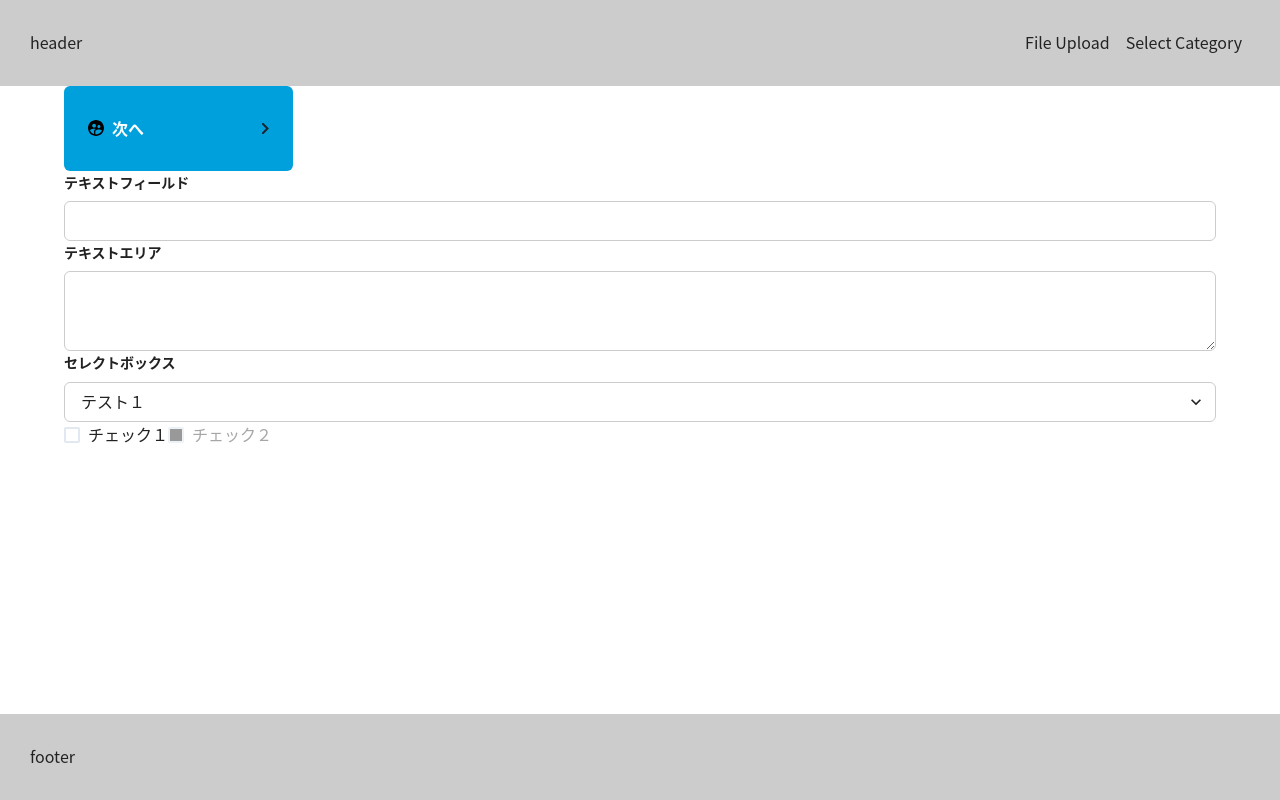
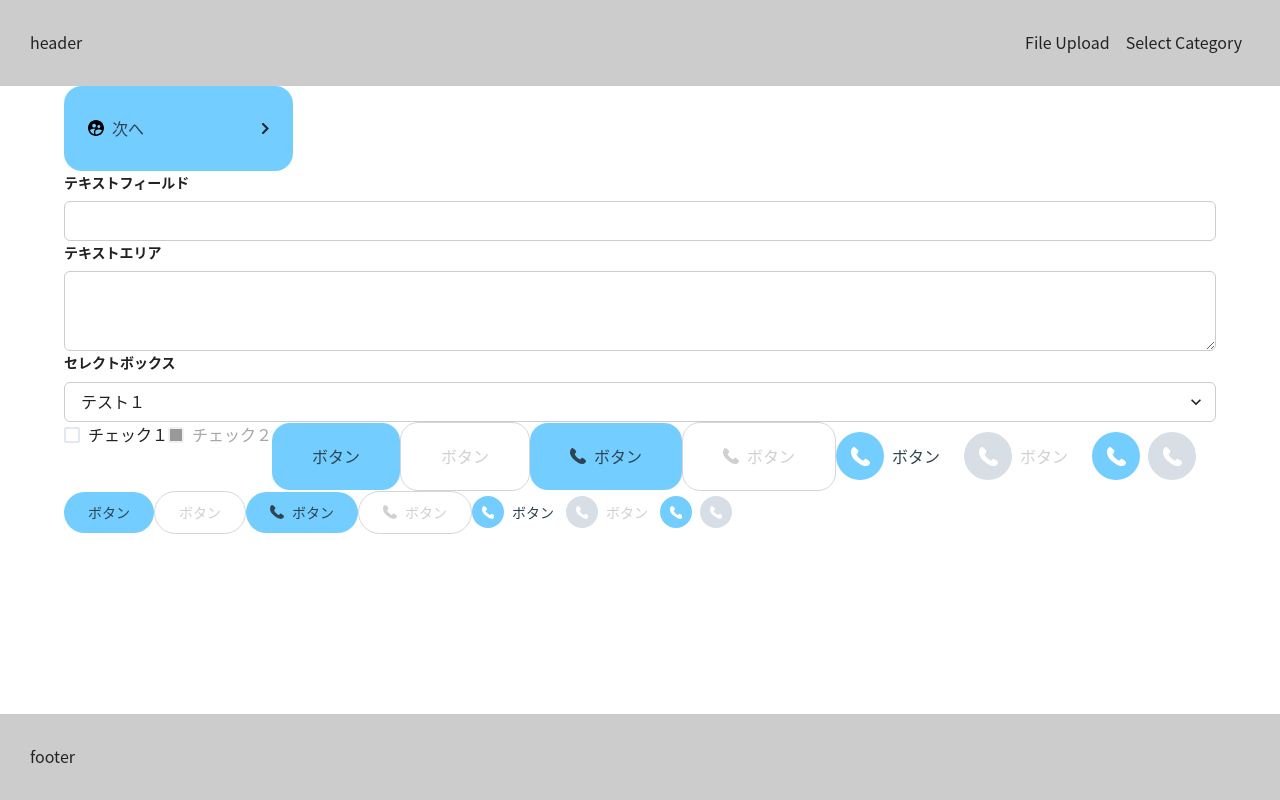
Before and after one commit to codeforjapan/OpenDataTools, a React (Create React App) app in the folder webclient/: page /test in a window 1280 px wide. Built offline with nearby package versions, Linux system fonts and the light colour scheme.

Commit message:
コンポーネントOstButtonを追加

```diff
--- /dev/null
+++ b/webclient/src/components/Elements/OstButton/OstButton.tsx
@@ -0,0 +1,39 @@
+import React from 'react';
+import { Button, forwardRef, ButtonProps } from '@chakra-ui/react';
+
+export type OstButtonProps = {
+  isDisabled?: boolean;
+  icon?: React.ReactElement;
+  size: 'L' | 'S';
+  label?: string;
+  view: 'button' | 'skeleton' | 'icon-only';
+};
+
+export const OstButton = forwardRef<ButtonProps & OstButtonProps, 'button'>((props, ref) => {
+  let variant;
+  if (props.view === 'button') {
+    if (props.size === 'L') {
+      variant = 'buttonL';
+    } else if (props.size === 'S') {
+      variant = 'buttonS';
+    }
+  } else if (props.view === 'skeleton') {
+    if (props.size === 'L') {
+      variant = 'skeletonL';
+    } else if (props.size === 'S') {
+      variant = 'skeletonS';
+    }
+  } else if (props.view === 'icon-only') {
+    variant = 'iconOnly';
+  } else {
+    variant = 'buttonL';
+  }
+
+  return (
+    <Button ref={ref} variant={variant} leftIcon={props.icon} {...props}>
+      {props.label}
+    </Button>
+  );
+});
+
+OstButton.displayName = 'OstButton';
--- /dev/null
+++ b/webclient/src/components/Elements/OstButton/index.ts
@@ -0,0 +1 @@
+export * from './OstButton';
--- a/webclient/src/features/test/routes/test.tsx
+++ b/webclient/src/features/test/routes/test.tsx
@@ -1,12 +1,16 @@
+import { Stack, Avatar } from '@chakra-ui/react';
+import { PhoneIcon, AddIcon, WarningIcon } from '@chakra-ui/icons';
+
 import { Link } from '../../../components/Elements/Link';
 import { OstInput } from '../../../components/Elements/OstInput';
 import { OstTextarea } from '../../../components/Elements/OstTextarea';
 import { OstSelect } from '../../../components/Elements/OstSelect';
 import { OstCheckbox } from '../../../components/Elements/OstCheckbox';
+import { OstButton } from '../../../components/Elements/OstButton';
 
 export const Test = () => {
   return (
-    <>
+    <div>
       <Link />
       <OstInput label="テキストフィールド" />
       <OstTextarea label="テキストエリア" />
@@ -20,6 +24,62 @@ export const Test = () => {
       />
       <OstCheckbox label="チェック１" />
       <OstCheckbox label="チェック２" isDisabled={true} />
-    </>
+      <OstButton label="ボタン" view="button" size="L" />
+      <OstButton label="ボタン" view="button" size="L" isDisabled={true} />
+      <OstButton label="ボタン" view="button" size="L" icon={<PhoneIcon />} />
+      <OstButton label="ボタン" view="button" size="L" isDisabled={true} icon={<PhoneIcon />} />
+      <OstButton
+        label="ボタン"
+        view="skeleton"
+        size="L"
+        icon={<Avatar bg="bg.active" size="md" p="12px" icon={<PhoneIcon />} />}
+      />
+      <OstButton
+        label="ボタン"
+        view="skeleton"
+        size="L"
+        isDisabled={true}
+        icon={<Avatar size="md" p="12px" icon={<PhoneIcon />} />}
+      />
+      <OstButton
+        view="icon-only"
+        size="L"
+        icon={<Avatar bg="bg.active" size="md" p="12px" icon={<PhoneIcon />} />}
+      />
+      <OstButton
+        view="icon-only"
+        size="L"
+        isDisabled={true}
+        icon={<Avatar size="md" p="12px" icon={<PhoneIcon />} />}
+      />
+      <OstButton label="ボタン" view="button" size="S" />
+      <OstButton label="ボタン" view="button" size="S" isDisabled={true} />
+      <OstButton label="ボタン" view="button" size="S" icon={<PhoneIcon />} />
+      <OstButton label="ボタン" view="button" size="S" isDisabled={true} icon={<PhoneIcon />} />
+      <OstButton
+        label="ボタン"
+        view="skeleton"
+        size="S"
+        icon={<Avatar bg="bg.active" size="sm" icon={<PhoneIcon />} />}
+      />
+      <OstButton
+        label="ボタン"
+        view="skeleton"
+        size="S"
+        isDisabled={true}
+        icon={<Avatar size="sm" icon={<PhoneIcon />} />}
+      />
+      <OstButton
+        view="icon-only"
+        size="S"
+        icon={<Avatar bg="bg.active" size="sm" icon={<PhoneIcon />} />}
+      />
+      <OstButton
+        view="icon-only"
+        size="S"
+        isDisabled={true}
+        icon={<Avatar size="sm" icon={<PhoneIcon />} />}
+      />
+    </div>
   );
 };
--- /dev/null
+++ b/webclient/src/theme/components/button.ts
@@ -0,0 +1,65 @@
+export const buttonTheme = {
+  baseStyle: {
+    fontWeight: 'normal',
+    lineHeight: '1.2',
+    transitionProperty: 'common',
+    transitionDuration: 'normal',
+    color: 'var(--chakra-colors-text-active)',
+    backgroundColor: 'var(--chakra-colors-bg-active)',
+    _focusVisible: {
+      boxShadow: 'outline',
+    },
+    _disabled: {
+      opacity: 0.4,
+      cursor: 'not-allowed',
+      boxShadow: 'none',
+      color: 'var(--chakra-colors-text-disabled)',
+      backgroundColor: 'var(--chakra-colors-white)',
+      border: '1px solid var(--chakra-colors-border-disabled)',
+    },
+    _hover: {
+      _disabled: {
+        bg: 'initial',
+      },
+    },
+  },
+  variants: {
+    buttonL: {
+      fontSize: '16px',
+      padding: '24px 40px',
+      borderRadius: '18px',
+    },
+    buttonS: {
+      fontSize: '14px',
+      padding: '12px 24px',
+      borderRadius: '3em',
+    },
+    skeletonL: {
+      fontSize: '16px',
+      padding: '0 24px 0 0',
+      borderRadius: '3em',
+      backgroundColor: 'transparent',
+      _disabled: {
+        border: 'none',
+      },
+    },
+    skeletonS: {
+      fontSize: '14px',
+      padding: '0 12px 0 0',
+      borderRadius: '3em',
+      backgroundColor: 'transparent',
+      _disabled: {
+        border: 'none',
+      },
+    },
+    iconOnly: {
+      backgroundColor: 'transparent',
+      _disabled: {
+        border: 'none',
+      },
+    },
+  },
+  defaultProps: {
+    variant: 'buttonL',
+  },
+};
--- a/webclient/src/theme/components/index.ts
+++ b/webclient/src/theme/components/index.ts
@@ -2,10 +2,12 @@ import { inputTheme as Input } from './input';
 import { textareaTheme as Textarea } from './textarea';
 import { selectTheme as Select } from './select';
 import { checkboxTheme as Checkbox } from './checkbox';
+import { buttonTheme as Button } from './button';
 
 export default {
   Input,
   Textarea,
   Select,
   Checkbox,
+  Button,
 };
```
